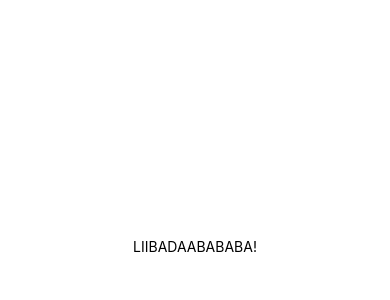
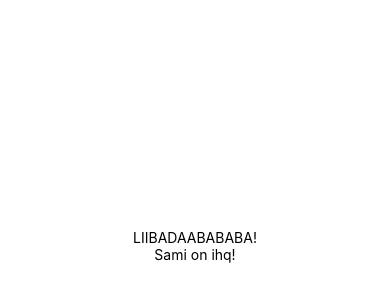
Before and after one commit to Jabubuu/Hangman-game, a React Native app: screen / in a window 390 px wide. Shown: the part 176-476 px from the top of the page. Built offline with nearby package versions, Linux system fonts and the light colour scheme.

Commit message:
Samimies on pitsamies

```diff
--- a/App.js
+++ b/App.js
@@ -6,6 +6,7 @@ export default function App() {
   return (
     <View style={styles.container}>
       <Text>LIIBADAABABABA!</Text>
+      <Text>Sami on ihq!</Text>
       <StatusBar style="auto" />
     </View>
   );
```
